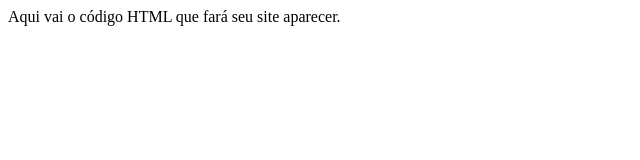
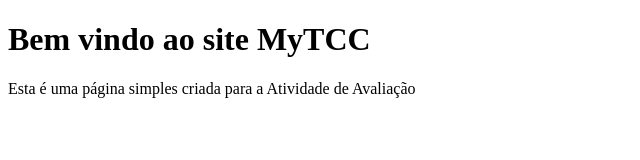
Before and after one commit to hoteloncologico/hoteloncologico.github.io, a plain HTML site: page index.html in a window 1280 px wide. Shown: the whole page, without its empty margins (0-640 px from the left). Drawn offline with Linux system fonts and the light colour scheme.

Commit message:
Update index.html

```diff
--- a/index.html
+++ b/index.html
@@ -5,6 +5,7 @@
     <meta charset="utf-8">
   </head>
   <body>
-    Aqui vai o código HTML que fará seu site aparecer.
+    <h1>Bem vindo ao site MyTCC</h1>
+    <p>Esta é uma página simples criada para a Atividade de Avaliação</p>
   </body>
 </html>
```
